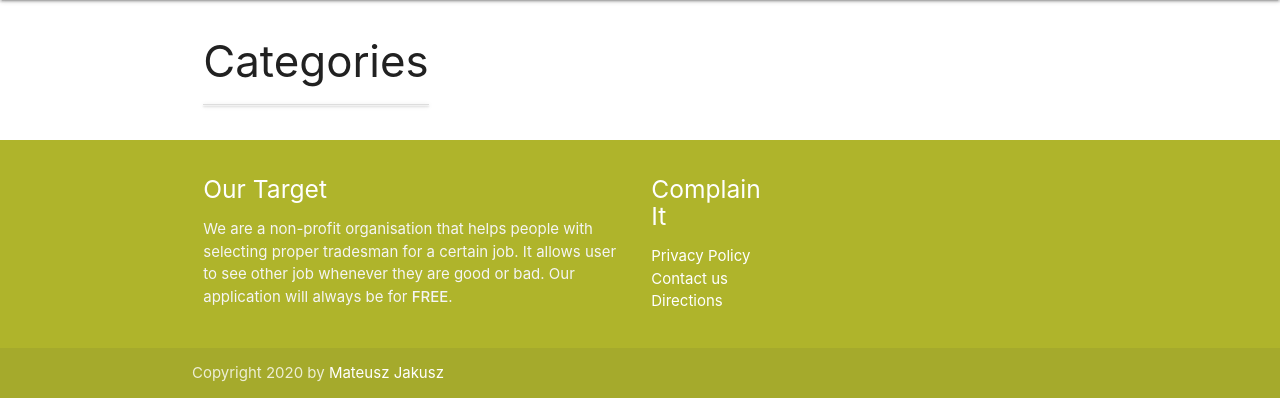
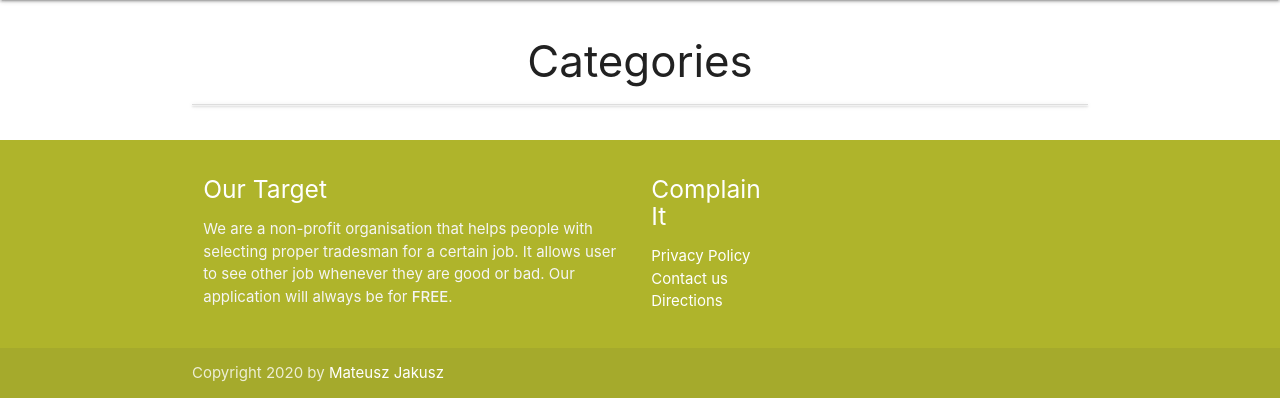
Before and after one commit to bloobsky/complain-it, a Flask app: page /cat in a window 1280 px wide. Shown: the part 100-520 px from the top of the page. Run offline with Flask 2, Linux system fonts and the light colour scheme; data that the repository does not hold is empty; some libraries are stand-ins or nearby versions.

Commit message:
Changed the way of displaying in Categories subpage

```diff
--- a/templates/cat.html
+++ b/templates/cat.html
@@ -4,7 +4,7 @@
 <div class="container">
 <div class="row center">
 
-    <div class="col sm12">
+
     <h3>Categories</h3>
     <ul class="collapsible" data-collapsible="accordion">
         {% for category in categories %}
@@ -23,7 +23,7 @@
     </ul>
 
 
-    </div>
+
 
 </div>
 </div>
```
